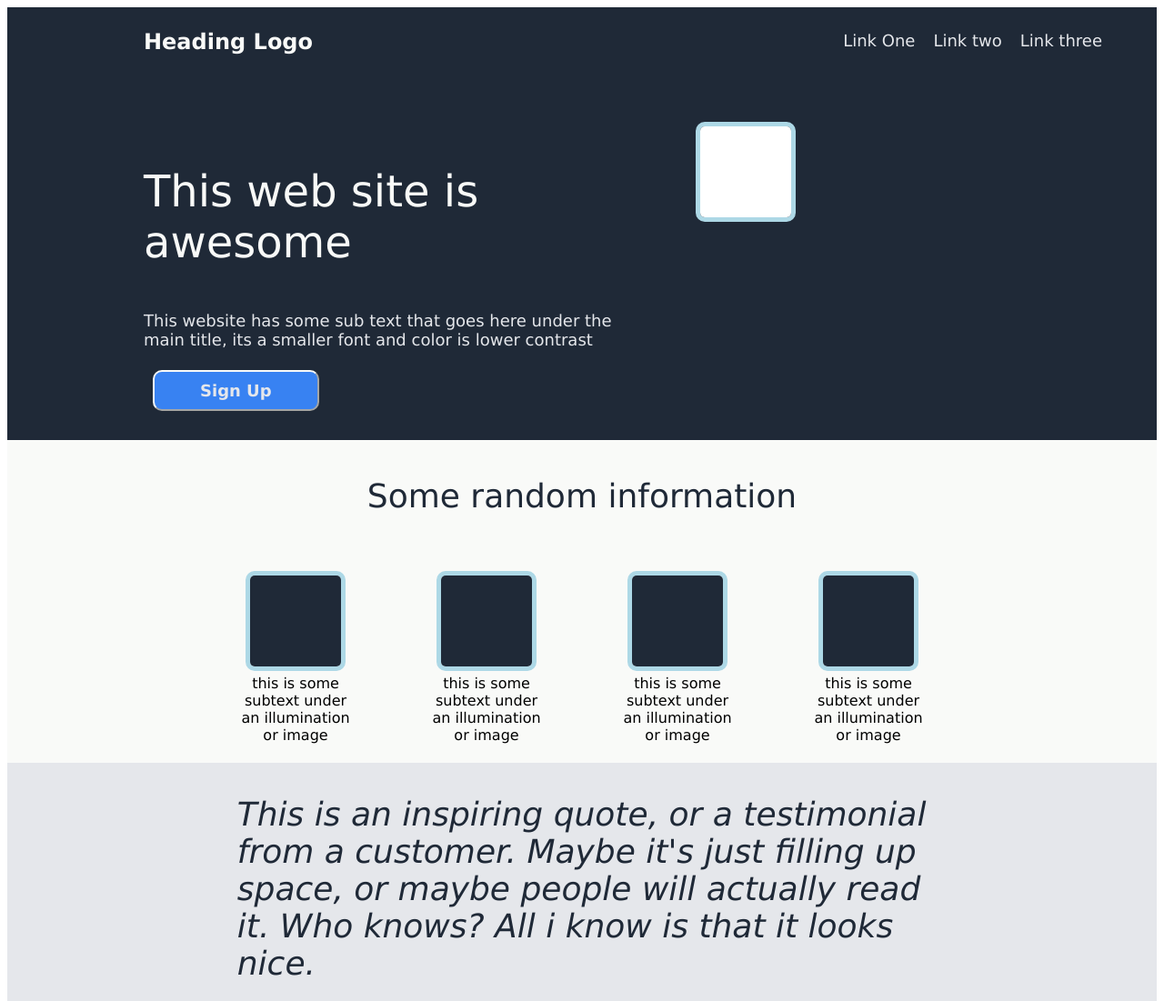
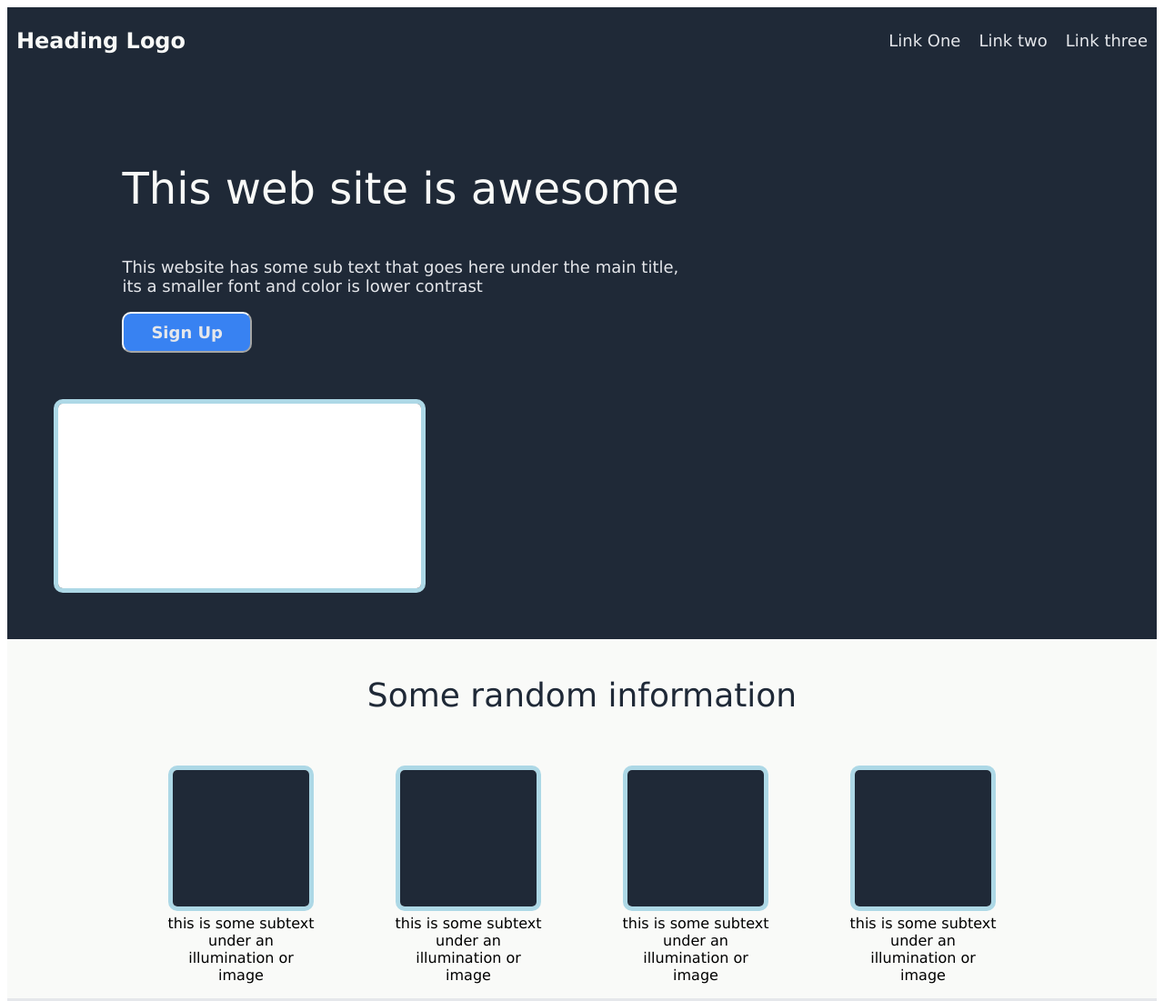
Before and after one commit to sandesh-san/odin-project-landing-page, a plain HTML site: page index.html in a window 1280 px wide. Shown: the top 1101 px of the page at 91% size. Drawn offline with Linux system fonts and the light colour scheme.

Commit message:
updated style.css

```diff
--- a/style.css
+++ b/style.css
@@ -7,39 +7,44 @@
     background-color: #1f2937;
     display: flex;
     height: auto;
+    display: flex;
+    flex-wrap: wrap;
+    justify-content: space-around;
 }
 .header-logo{
     color: #f9faf8;
     font-size: 24px;
-    margin-left: 150px;
-    margin-right: auto;
+    flex:1 1 auto;
+    margin:auto;
+    padding: 10px;
 }
 .links{
-    margin-left: auto;
-    margin-right: 50px;
     display: flex;
 }
-.links .link{
+.link{
     font-size: 18px;
     color: #e5e7eb;
-    display:inline-flex;
+    flex:1 1 auto;
     padding: 10px;
-    flex-wrap: wrap;
+    list-style: none;
+    flex:1 1 auto;
 }
 a{
     color: inherit;
     text-decoration: inherit;
 }
+
 /* About website section */
 .about-website{
     background-color: #1f2937;
     display: flex;
-    flex-direction: row;
+    flex-wrap: wrap;
     padding-top: 50px;
-    padding-left: 150px;
-    height: 350px;
-   }
+    height: auto;
+    width: 100%;
+}
 .about-leftside{
+    padding-left: 10%;
     width: 50%;
 }
 .about-main-text{
@@ -55,66 +60,65 @@ a{
     background-color:#3882f2;
     border-color: #f9faf8;
     border-radius: 10px;
-    margin:5px 10px;
-    padding: 10px 50px;
+    padding:10px 30px;
     text-align: center;
     font-weight: 700;
     font-size: 18px;
     color: #e5e7eb;
 }
 .about-right-side{
-    margin-right: 50px;
-    margin-left :50px;
+    display: flex;
+    align-items: center;
+    justify-content: center;
 }
-.about-img-placeholder{
-    border : 1px solid inherit;
-    border-radius: 5px;
-    background-color: lightgrey;
-    text-align :center;
-    width: 500px;
-    height: 275px;
+.image{
+    border: 5px solid lightblue;
+    border-radius: 10px;
+    height:auto;
+    margin:10%;
+    width: 20%;
+    flex :1 1 auto;
+    flex-wrap: wrap;
 }
+
 /* Random Information section */
 .random-info{
     background-color: #f9faf8;
-    display: flex;
-    flex-direction:column;
     height: auto;
+    width: auto;
 }
 .random-title{
-    padding : 5px 10px 5px;
+    padding : 5px 10px 5px 10px;
     font-size: 36px;
     color: #1f2937;
     text-align:center;
     width: auto;
 }
 .random-details{
+    width: auto;
     display:flex;
-    flex-direction:row;
+    flex-wrap: wrap;
     justify-content: center;
+    box-sizing: border-box;
 }
 .random-image{
-    margin: 5px;
-    width: 200px;
+    width: 250px;
     height: auto;
-    padding: auto;
-    align-items: center;
-    justify-content: center;
-    text-align: center;
+    text-align:center;
 }
 img{
     border: 5px solid lightblue;
     border-radius: 10px;
-    height: 100px;
-    width: 100px;
+
 }
 /*  Quote Section */
 .quote-section{
     background-color: #e5e7eb;
     width: auto;
-    height: 350px;
+    height: auto;
     display: flex;
     justify-content: center;
+    padding: 25px;
 }
 .quote-subsection{
     width:60%;
@@ -131,9 +135,10 @@ img{
 /* Sign Up bar section */
 .call-to-action-section{
     width: auto;
-    height: 300px;
+    height:auto;
     background-color:#f9faf8;
     display: flex;
+    padding: 75px;
     align-items: center;
     justify-content: center;
  }
@@ -141,7 +146,8 @@ img{
      background-color: #3882f6;
      width: 75%;
      height: 40%;
-     display: inline-flex;
+     display: flex;
+     flex-wrap: wrap;
      padding-left: 30px;
      padding-top: 10px;
  }
@@ -150,15 +156,14 @@ img{
  }
  .action-button{
      align-items:center;
-     display: inline-flex;
-     margin-right: 50px;
+     display: flex;
+     margin-right: auto;
      margin-left: auto;
  }
  .sign-up-button-two{
     background-color:#3882f2;
     border-color: #f9faf8;
     border-radius: 10px;
-    margin:5px 10px;
     padding: 10px 50px;
     text-align: center;
     font-weight: 700;
```
Also changed, not shown: 1 other file.
